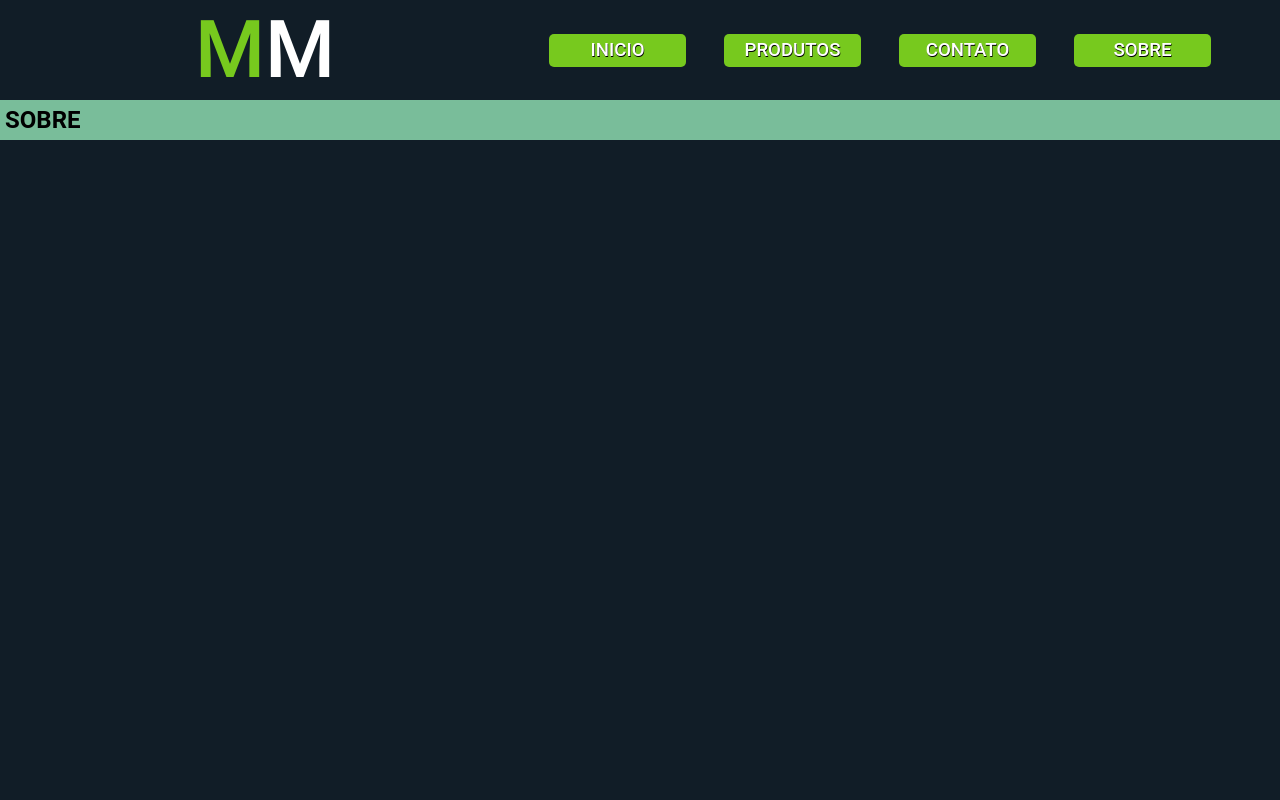
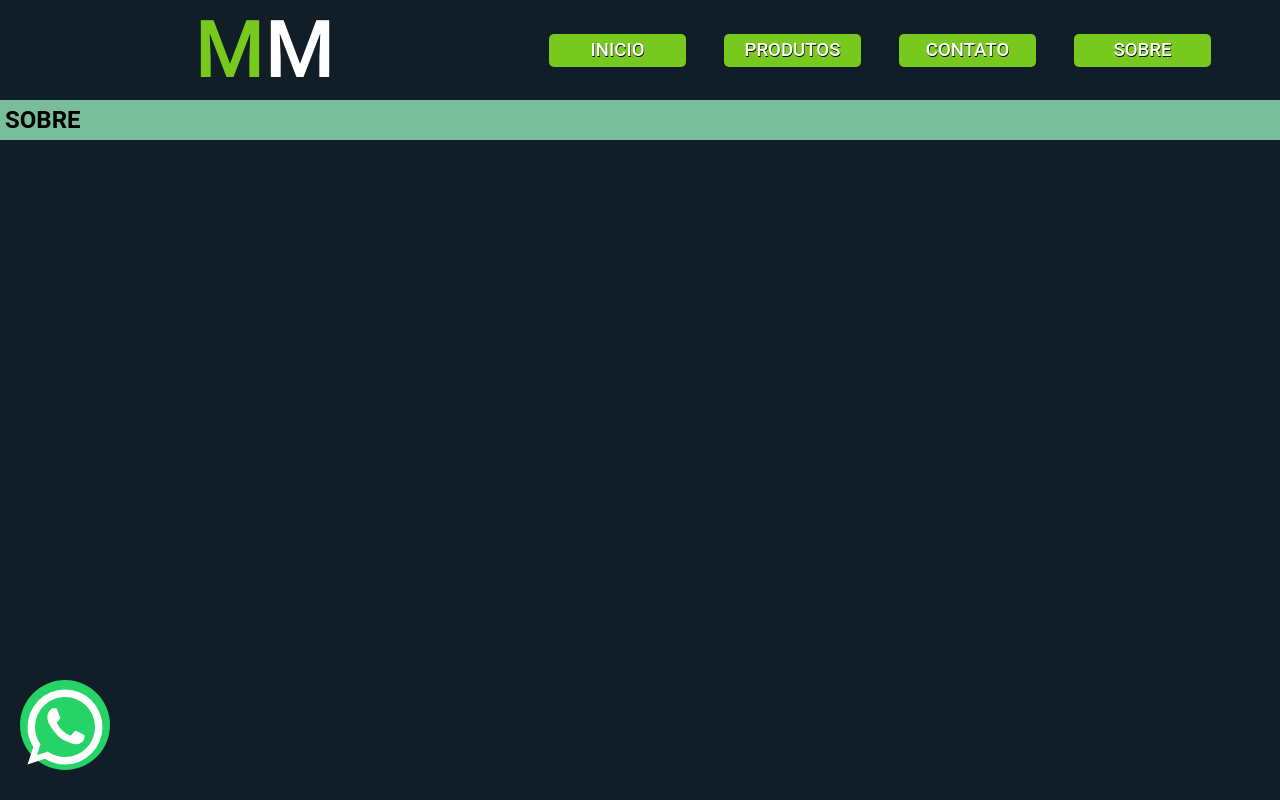
Before and after one commit to hash-luk/madeireira-mogno, a React (Create React App) app: page /sobre in a window 1280 px wide. Built offline with nearby package versions, Linux system fonts and the light colour scheme.

Commit message:
Added WhatsApp Float Button

```diff
--- a/src/Home.tsx
+++ b/src/Home.tsx
@@ -1,6 +1,7 @@
 import React from 'react';
 import GlobalStyles from './styles/GlobalStyles';
 import { Header } from './components/Header'
+import { WhatsAppButton } from './components/WhatsAPP-Float-Button'
 import { Products } from './components/Products'
 import { Apresentation } from './components/Apresentation'
 import { Clientes } from './components/Clientes'
@@ -10,6 +11,7 @@ import { Footer } from './components/Footer'
 function Home() {
   return (
     <div id="container">
+      <WhatsAppButton />
       <Header/>
       <Apresentation />
       <Products />
--- a/src/components/Apresentation/styles.ts
+++ b/src/components/Apresentation/styles.ts
@@ -71,9 +71,7 @@ export const Container = styled.div`
         justify-content: space-around;
 
         .logodiv {
-            width: 300px;
-            height: 300px;
-            transform: translate(50px,-200px);
+            display: none;
         }
 
     }
--- /dev/null
+++ b/src/components/WhatsAPP-Float-Button/index.tsx
@@ -0,0 +1,18 @@
+import * as C from './styles'
+import WhatsAppIcon  from '@mui/icons-material/WhatsApp';
+
+export const WhatsAppButton = () =>  {
+    function handleWhatsApp() {
+        window.open(
+          "https://wa.me/553192071285?text=Estou%20interessado%20em%20seus%20painéis%20de%20MDF"
+        )
+      }
+
+    return(
+        <>
+            <C.button onClick={handleWhatsApp}>
+                < WhatsAppIcon className='icon'/>
+            </C.button>
+        </>
+    );
+}
--- /dev/null
+++ b/src/components/WhatsAPP-Float-Button/styles.ts
@@ -0,0 +1,36 @@
+import styled from "styled-components";
+
+
+export const button = styled.div`
+    position: fixed;
+    z-index: 999;
+    left: 20px;
+    bottom: 30px;
+    width: 90px !important;
+    height: 90px;
+    background-color: #25D366;
+    border-radius: 50%;
+    display: flex;
+    align-items: center;
+    justify-content: center;
+    cursor: pointer;
+
+    :hover {
+        background-color: #075E54;
+    }
+
+    .icon {
+        margin-top: 3px;
+        width: 100%;
+        height: 100%;
+        color: #fff;
+    }
+
+    @media screen and (max-width: 768px) {
+        display: none;
+    }
+
+    @media screen and (max-width: 600) {
+        display: none;
+    }
+`
--- a/src/routes/about/index.tsx
+++ b/src/routes/about/index.tsx
@@ -1,10 +1,12 @@
 import * as C from './styles'
 import GlobalStyles from '../../styles/GlobalStyles';
 import {Header} from '../../components/Header'
+import { WhatsAppButton } from '../../components/WhatsAPP-Float-Button';
 
 function About() {
     return(
         <C.Container>
+            <WhatsAppButton />
             <Header />
             <div className="aboutContent">
                 <div id="line">
--- a/src/routes/products/index.tsx
+++ b/src/routes/products/index.tsx
@@ -3,6 +3,7 @@ import { pcb, sudati, eucatex } from "../../data/woods";
 
 import GlobalStyles from "../../styles/GlobalStyles";
 import { Header } from "../../components/Header";
+import { WhatsAppButton } from '../../components/WhatsAPP-Float-Button';
 
 function Products() {
 
@@ -38,6 +39,7 @@ function Products() {
 
   return (
     <C.Container>
+      <WhatsAppButton />
       <Header />
       <div className="prductsContent">
         <div id="line">
```
